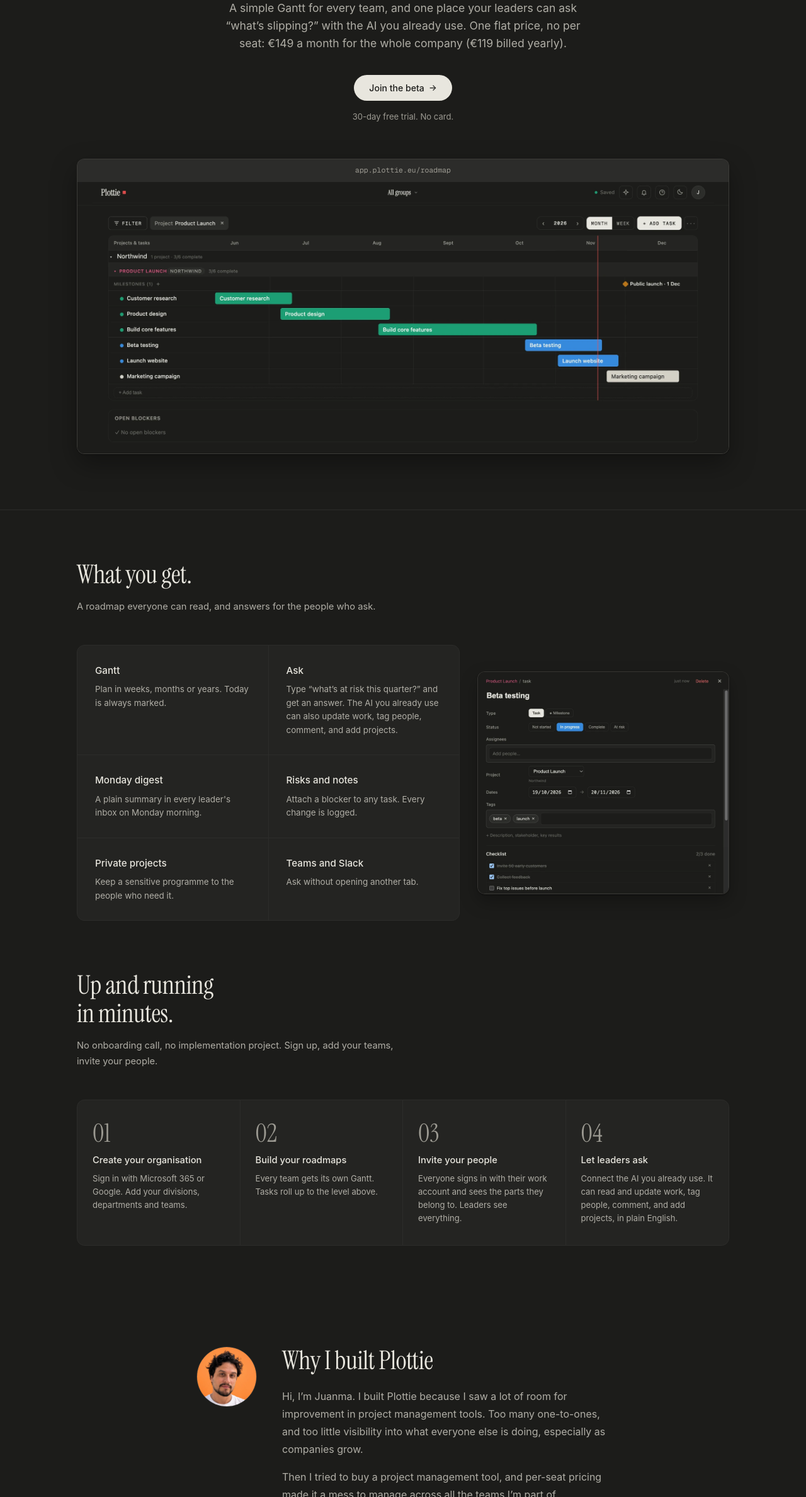
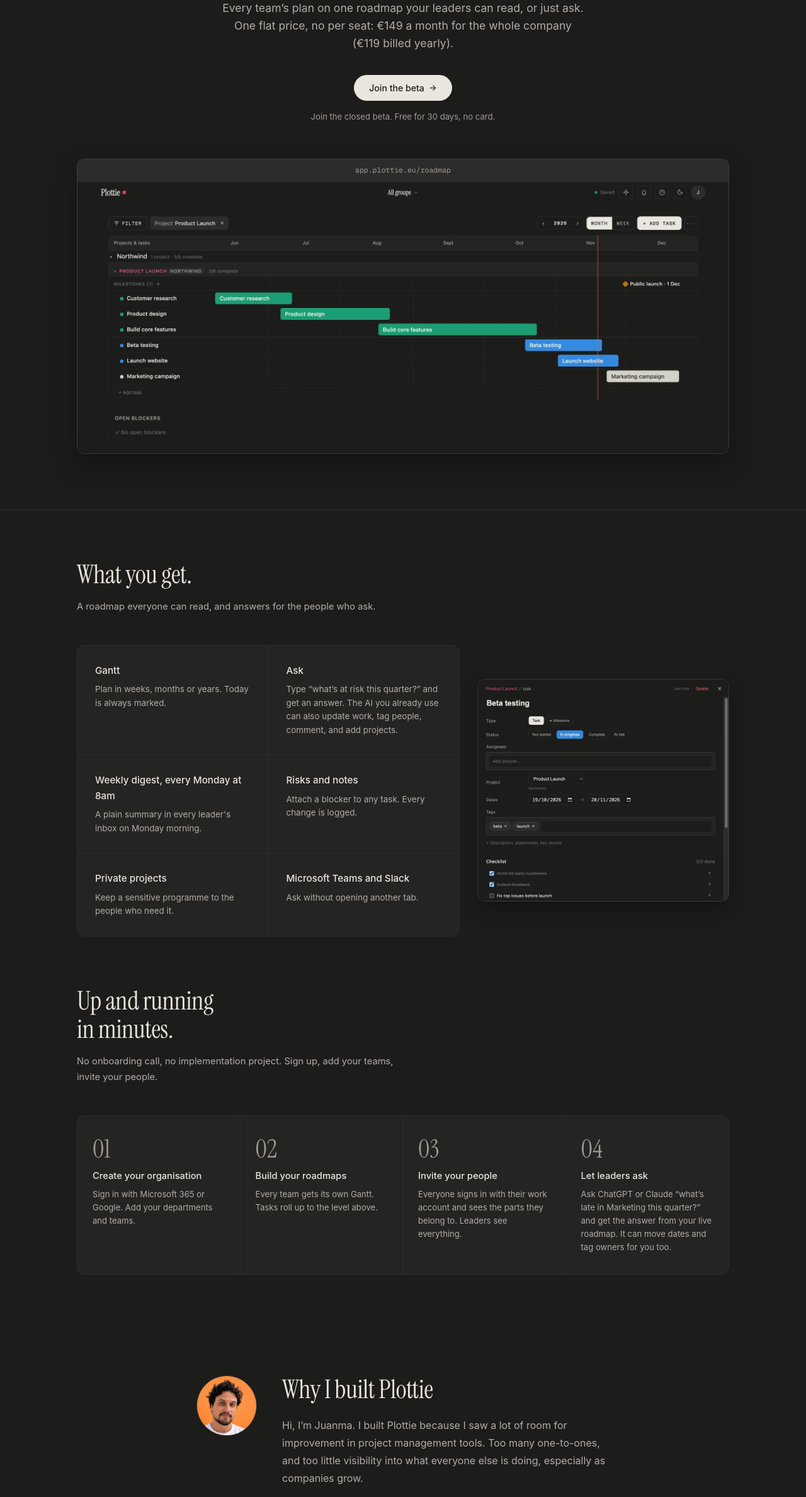
Before and after one commit to jmcalisto/landingpageplottie, a plain HTML site: page index.html in a window 1280 px wide. Shown: the part 423-2800 px from the top of the page at 63% size. Drawn offline with nearby package versions, Linux system fonts and the light colour scheme.

Commit message:
Litmus copy pass: hero, beta CTA, digest, and FAQ
Apply Litmus's copy review on one branch. Pricing cards, prices, and plan layout are unchanged, aside from renaming the Monday digest list item.

```diff
--- a/index.html
+++ b/index.html
@@ -738,11 +738,11 @@ footer {
 
 <!-- HERO -->
 <div class="hero">
-  <h1 class="fade-up">Your whole company on one roadmap.<br><em>One price, not per seat.</em></h1>
-  <p class="hero-sub fade-up d1">A simple Gantt for every team, and one place your leaders can ask “what’s slipping?” with the AI you already use. One flat price, no per seat: €149 a month for the whole company (€119 billed yearly).</p>
+  <h1 class="fade-up">Know what’s slipping across every team,<br><em>without a status meeting.</em></h1>
+  <p class="hero-sub fade-up d1">Every team’s plan on one roadmap your leaders can read, or just ask. One flat price, no per seat: €149 a month for the whole company (€119 billed yearly).</p>
   <div class="hero-actions fade-up d2">
     <a href="#waitlist" class="btn">Join the beta</a>
-    <p class="hero-note">30-day free trial. No card.</p>
+    <p class="hero-note">Join the closed beta. Free for 30 days, no card.</p>
   </div>
 </div>
 
@@ -774,7 +774,7 @@ footer {
       <div class="feature-desc">Type “what’s at risk this quarter?” and get an answer. The AI you already use can also update work, tag people, comment, and add projects.</div>
     </div>
     <div class="feature-card">
-      <div class="feature-title">Monday digest</div>
+      <div class="feature-title">Weekly digest, every Monday at 8am</div>
       <div class="feature-desc">A plain summary in every leader's inbox on Monday morning.</div>
     </div>
     <div class="feature-card">
@@ -786,7 +786,7 @@ footer {
       <div class="feature-desc">Keep a sensitive programme to the people who need it.</div>
     </div>
     <div class="feature-card">
-      <div class="feature-title">Teams and Slack</div>
+      <div class="feature-title">Microsoft Teams and Slack</div>
       <div class="feature-desc">Ask without opening another tab.</div>
     </div>
   </div>
@@ -805,7 +805,7 @@ footer {
     <div class="how-step">
       <div class="how-number">01</div>
       <div class="how-title">Create your organisation</div>
-      <div class="how-desc">Sign in with Microsoft 365 or Google. Add your divisions, departments and teams.</div>
+      <div class="how-desc">Sign in with Microsoft 365 or Google. Add your departments and teams.</div>
     </div>
     <div class="how-step">
       <div class="how-number">02</div>
@@ -820,7 +820,7 @@ footer {
     <div class="how-step">
       <div class="how-number">04</div>
       <div class="how-title">Let leaders ask</div>
-      <div class="how-desc">Connect the AI you already use. It can read and update work, tag people, comment, and add projects, in plain English.</div>
+      <div class="how-desc">Ask ChatGPT or Claude “what’s late in Marketing this quarter?” and get the answer from your live roadmap. It can move dates and tag owners for you too.</div>
     </div>
   </div>
 </section>
@@ -872,7 +872,7 @@ footer {
       <ul class="price-features">
         <li class="included">Unlimited people and projects</li>
         <li class="included">Every feature, including the full hierarchy roll-up</li>
-        <li class="included">Monday digest email</li>
+        <li class="included">Weekly digest email</li>
         <li class="included">Teams + Slack bot</li>
         <li class="included">Bring your own AI through a connector (ChatGPT, Claude, and so on). It can read and update work, tag people, comment, and add projects.</li>
         <li class="included">30-day free trial, no card required</li>
@@ -902,6 +902,7 @@ footer {
   <div class="pricing-foot">
     <p class="pricing-footnote">Prices exclude VAT.</p>
     <p>25 people on monday.com Pro: €475/month billed yearly (€19 per seat). Plottie Cloud: €119/month billed yearly, any team size.</p>
+    <p>100 people on monday.com Pro: €1,900/month billed yearly (€19 per seat). Plottie Cloud: €119/month.</p>
     <p class="pricing-footnote">monday.com prices checked 19 Nov 2026.</p>
   </div>
 </section>
@@ -921,7 +922,7 @@ footer {
     </div>
     <div class="faq-item">
       <div class="faq-q">What do you mean by hierarchy? <span class="faq-arrow">↓</span></div>
-      <div class="faq-a">Plottie mirrors how your company is organised: organisation, division, department, team, programme, project. Each level has its own roadmap and rolls up into the one above. A leader sees the whole picture. A team lead sees their own area.</div>
+      <div class="faq-a">Plottie mirrors how your company is organised: company, departments, teams, and projects. Each level has its own roadmap and rolls up into the one above. A leader sees the whole picture. A team lead sees their own area.</div>
     </div>
     <div class="faq-item">
       <div class="faq-q">Does the AI see my roadmap data? <span class="faq-arrow">↓</span></div>
@@ -932,12 +933,12 @@ footer {
       <div class="faq-a">Yes. You can import tasks and projects from CSV. If you're on an older single-tenant Plottie instance, there's a migration script that brings your projects, tasks and notes across, history included.</div>
     </div>
     <div class="faq-item">
+      <div class="faq-q">What happens to my data if I cancel? <span class="faq-arrow">↓</span></div>
+      <div class="faq-a">When your trial ends or you cancel, your workspace goes read-only. Nothing is deleted, and you have 30 days to export everything as CSV.</div>
+    </div>
+    <div class="faq-item">
       <div class="faq-q">Do you support invoice billing for procurement? <span class="faq-arrow">↓</span></div>
       <div class="faq-a">Yes, on the Enterprise plan. Invoices are in euros, with a DPA included. If procurement needs a security questionnaire, get in touch before signing.</div>
-    </div>
-    <div class="faq-item">
-      <div class="faq-q">What happens to my data if I cancel? <span class="faq-arrow">↓</span></div>
-      <div class="faq-a">When your trial ends or you cancel, your workspace goes read-only. Nothing is deleted, and you have 30 days to export everything as CSV.</div>
     </div>
   </div>
 </section>
@@ -946,8 +947,8 @@ footer {
 <div class="waitlist-section" id="waitlist">
   <div class="waitlist-inner">
     <div>
-      <h2 class="waitlist-title">Get early access.<br>Shape the product.</h2>
-      <p class="waitlist-sub">Plottie is in closed beta. Early access members get direct access to the founding team, and influence over the roadmap.</p>
+      <h2 class="waitlist-title">Join the closed beta.</h2>
+      <p class="waitlist-sub">Plottie is in closed beta. Free for 30 days, no card. Early access members get direct access to the founding team, and influence over the roadmap.</p>
       <div class="waitlist-perks" style="margin-top:1.5rem">
         <div class="waitlist-perk">Lock in launch pricing before public release</div>
         <div class="waitlist-perk">Direct Slack channel with the founding team</div>
```
